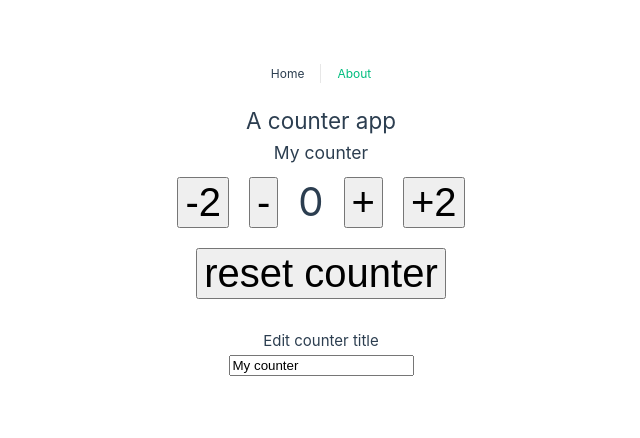
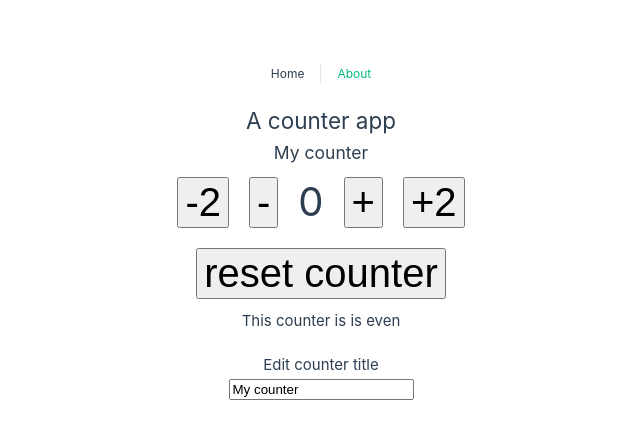
Before and after one commit to pm-ribeiro/v3-udemy-course, a Vue app in the folder vue-composition-api-basics/: page / in a window 1280 px wide. Shown: the top 438 px of the page, without its empty margins (319-959 px from the left). Built offline with nearby package versions, Linux system fonts and the light colour scheme.

Commit message:
feat: added computed property

```diff
--- a/vue-composition-api-basics/src/views/HomeView.vue
+++ b/vue-composition-api-basics/src/views/HomeView.vue
@@ -16,6 +16,8 @@
 
     <button class="btn" @click="reset">reset counter</button>
 
+    <p>This counter is {{isOddOrEven}}</p>
+
     <div class="edit">
       <h4>Edit counter title</h4>
       <input type="text" v-model="counterData.title">
@@ -24,7 +26,7 @@
 </template>
 
 <script setup>
-  import  { reactive } from 'vue';
+  import  { reactive, computed } from 'vue';
 
   const appTitle = 'A counter app';
 
@@ -34,6 +36,16 @@
       title: 'My counter'
     }
   );
+
+  // Computed example, returns if the counter is odd or even
+  const isOddOrEven = computed(() => {
+    if(counterData.count % 2 === 0) {
+      return 'is even';
+    }
+
+    return 'is odd';
+  })
+
   // Traditional way to declare a function
   function increase(amount, e) {
     // Console log the event parameters
```
